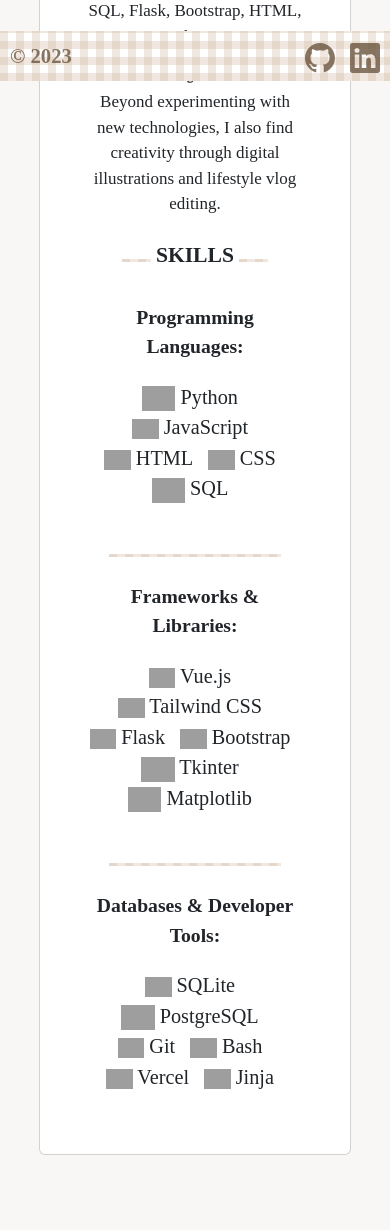
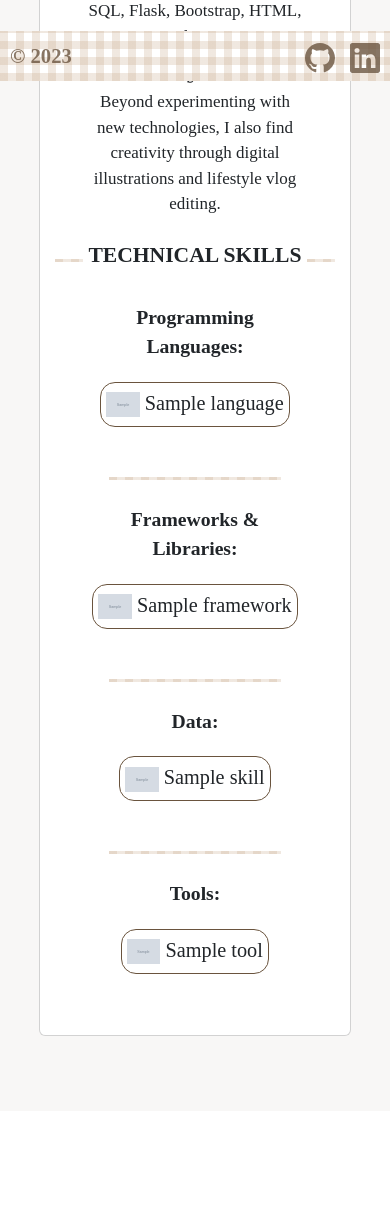
Before and after one commit to jschhie/portfolio, a Flask app: template website/templates/about.html in a window 390 px wide. Shown: the part 763-1993 px from the top of the page. After the commit the page ends 1799 px from the top, so only its background shows below. Run offline with Flask 3, Linux system fonts and the light colour scheme; the template is opened without the code that fills it: most values are stand-ins (such as "Sample title", 1, 10 or a date in 2020); grey boxes marked "Sample" are stand-in pictures; some web fonts are replaced; grey boxes are pictures that could not be loaded.

Commit message:
refactor: DRY About Skills badges/UI, fix RWD
- Fix RWD for mobile, medium screens
- Add JSON database file for About Skills (iconPath, label)

```diff
--- a/website/static/style.css
+++ b/website/static/style.css
@@ -126,6 +126,9 @@ body {
 .left-col {
   font-weight: 600;
   margin-bottom: 20px;
+  display: flex;
+  justify-content: center;
+  align-items: center;
 }
 
 .right-col {
@@ -434,7 +437,7 @@ details[open] summary {
   /* About Page: grid (2-column) */
   #about-grid {
     display: grid;
-    grid-template-rows: repeat(3, 1fr); /* 3 equal rows */
+    grid-template-rows: repeat(4, 1fr); /* 3 equal rows */
   }
 
   .subheader {
@@ -443,11 +446,6 @@ details[open] summary {
 
   .left-col {
     text-align: left;
-    margin-bottom: 0;
-  }
-
-  .right-col {
-    text-align: center;
     margin-bottom: 0;
   }
 
@@ -463,8 +461,14 @@ details[open] summary {
     grid-template-areas: "frameworks-label frameworks";
   }
 
+  #data-skills-row {
+    grid-area: 3 / span 2;
+    display: grid;
+    grid-template-areas: "data-label data";
+  }
+
   #dev-tools-row {
-    grid-area: 3 / span 2;
+    grid-area: 4 / span 2;
     display: grid;
     grid-template-areas: "tools-label tools";
   }
@@ -567,8 +571,8 @@ nav a {
   width: 65%;
 }
 
-@media all and (min-width: 576px) {
-  /* small */
+@media all and (min-width: 200px) {
+  /* mobile, x-small, small */
   .carousel,
   .selected-img {
     width: 400px;
@@ -582,10 +586,32 @@ nav a {
   .gallery {
     width: 87%;
   }
+
+  .right-col {
+    display: flex;
+    flex-wrap: wrap;
+    justify-content: center;
+    gap: 15px;
+  }
+
+  .right-col span {
+    border-radius: 15px;
+    border: 1px solid rgb(106, 84, 62);
+    padding: 5px;
+    height: 45px;
+    width: auto;
+    margin: auto;
+  }
+
 }
 
 @media all and (min-width: 768px) {
   /* medium */
+  .right-col {
+    align-items: center;
+    height: 100%;
+  }
+
   .carousel,
   .selected-img {
     width: 415px;
@@ -615,8 +641,3 @@ nav a {
   bottom: -15px;
   text-align: center;
 }
-
-.icon-tag {
-  margin-right: 10px;
-  display: inline-block;
-}
--- a/website/templates/about.html
+++ b/website/templates/about.html
@@ -1,4 +1,5 @@
 {% extends "base.html" %} {% block content %}
+
 <div class="card outer-card">
   <div class="new-section" id="about-header">
     <div class="custom-hr"></div>
@@ -25,10 +26,10 @@
         </div>
         <div class="about-text-flex">
           <p>
-            I am a software engineer who is passionate about building applications
-            that blend thoughtful design with robust functionality. I enjoy
-            tackling complex problems and am eager to craft and
-            improve solutions from both a developer and user standpoint.
+            I am a software engineer who is passionate about building
+            applications that blend thoughtful design with robust functionality.
+            I enjoy tackling complex problems and am eager to craft and improve
+            solutions from both a developer and user standpoint.
           </p>
         </div>
       </div>
@@ -51,8 +52,8 @@
           <p>
             My background from UC Davis and hands-on experience at Audemy have
             given me a strong foundation in developing full-stack, reactive web
-            applications, designing multi-relational databases, and implementing accessible, responsive
-            interfaces.
+            applications, designing multi-relational databases, and implementing
+            accessible, responsive interfaces.
           </p>
         </div>
       </div>
@@ -73,8 +74,8 @@
         </div>
         <div class="about-text-flex">
           <p>
-            I have experience with Python, JavaScript, Vue, Tailwind, SQL, Flask,
-            Bootstrap, HTML, and CSS.
+            I have experience with Python, JavaScript, Vue, Tailwind, SQL,
+            Flask, Bootstrap, HTML, and CSS.
           </p>
         </div>
       </div>
@@ -106,7 +107,7 @@
 
   <div class="new-section" id="skills-header">
     <div class="custom-hr"></div>
-    <span style="font-weight: bold"> SKILLS </span>
+    <span style="font-weight: bold">TECHNICAL SKILLS </span>
     <div class="custom-hr"></div>
   </div>
 
@@ -116,41 +117,12 @@
       <div id="langs-row" class="subheader">
         <div class="left-col" id="langs-left">Programming Languages:</div>
         <div class="right-col" id="langs-right">
+          {% for language in all_lang_data %}
           <span class="icon-tag">
-            <img
-              src="https://www.svgrepo.com/show/314507/python.svg"
-              height="25"
-            />
-            Python
+            <img src="{{ language['iconPath'] }}" height="25" />
+            {{ language["label"] }}
           </span>
-          <span class="icon-tag">
-            <img
-              src="https://www.svgrepo.com/show/473670/javascript.svg"
-              height="20"
-            />
-            JavaScript
-          </span>
-          <span class="icon-tag">
-            <img
-              src="https://www.svgrepo.com/show/508839/html5-02.svg"
-              height="20"
-            />
-            HTML
-          </span>
-          <span class="icon-tag">
-            <img
-              src="https://www.svgrepo.com/show/508795/css3-02.svg"
-              height="20"
-            />
-            CSS
-          </span>
-          <span class="icon-tag">
-            <img
-              src="https://www.svgrepo.com/show/341068/sql.svg"
-              height="25"
-            />
-            SQL
-          </span>
+          {% endfor %}
         </div>
       </div>
 
@@ -160,99 +132,42 @@
       <div id="frameworks-row" class="subheader">
         <div class="left-col">Frameworks & Libraries:</div>
         <div class="right-col">
+          {% for framework in all_frameworks_data %}
           <span class="icon-tag">
-            <img
-              src="https://www.svgrepo.com/show/521328/vue-16.svg"
-              height="20"
-            />
-            Vue.js
+            <img src="{{ framework['iconPath'] }}" height="25" />
+            {{ framework["label"] }}
           </span>
-          <span class="icon-tag">
-            <img
-              src="https://www.svgrepo.com/show/369594/tailwind.svg"
-              height="20"
-            />
-            Tailwind CSS
-          </span>
-          <span class="icon-tag">
-            <img
-              src="https://www.svgrepo.com/show/508915/flask.svg"
-              height="20"
-            />
-            Flask
-          </span>
-          <span class="icon-tag">
-            <img
-              src="https://www.svgrepo.com/show/330083/bootstrap.svg"
-              height="20"
-            />
-            Bootstrap
-          </span>
-          <span class="icon-tag">
-            <img
-              src="https://www.svgrepo.com/show/314507/python.svg"
-              height="25"
-            />
-            Tkinter
-          </span>
-          <span class="icon-tag">
-            <img
-              src="https://www.svgrepo.com/show/314507/python.svg"
-              height="25"
-            />
-            Matplotlib
-          </span>
+          {% endfor %}
         </div>
       </div>
 
       <div class="custom-hr"></div>
 
       <!-- THIRD GRID ROW -->
+      <div id="data-skills-row" class="subheader">
+        <div class="left-col">Data:</div>
+        <div class="right-col">
+          {% for skill in all_data_skills %}
+          <span class="icon-tag">
+            <img src="{{ skill['iconPath'] }}" height="25" />
+            {{ skill["label"] }}
+          </span>
+          {% endfor %}
+        </div>
+      </div>
+
+      <div class="custom-hr"></div>
+
+      <!-- FOURTH GRID ROW -->
       <div id="dev-tools-row" class="subheader">
-        <div class="left-col">Databases & Developer Tools:</div>
+        <div class="left-col">Tools:</div>
         <div class="right-col">
+          {% for tool in all_tools_data %}
           <span class="icon-tag">
-            <img
-              src="https://www.svgrepo.com/show/473796/sqlite.svg"
-              height="20"
-            />
-            SQLite
+            <img src="{{ tool['iconPath'] }}" height="25" />
+            {{ tool["label"] }}
           </span>
-          <span class="icon-tag">
-            <img
-              src="https://www.svgrepo.com/show/342129/postgresql.svg"
-              height="25"
-            />
-            PostgreSQL
-          </span>
-          <span class="icon-tag">
-            <img
-              src="https://www.svgrepo.com/show/473619/git.svg"
-              height="20"
-            />
-            Git
-          </span>
-          <span class="icon-tag">
-            <img
-              src="https://www.svgrepo.com/show/508897/bash02.svg"
-              height="20"
-            />
-            Bash
-          </span>
-          <span class="icon-tag">
-            <img
-              src="https://www.svgrepo.com/show/354513/vercel-icon.svg"
-              height="20"
-            />
-            Vercel
-          </span>
-          <span class="icon-tag">
-            <img
-              src="https://www.svgrepo.com/show/330741/jinja.svg"
-              height="20"
-            />
-            Jinja
-          </span>
+          {% endfor %}
         </div>
       </div>
     </div>
```
Also changed, not shown: website/static/aboutSkills.json (added, +85 -0 lines), website/views.py (+24 -1 lines).
